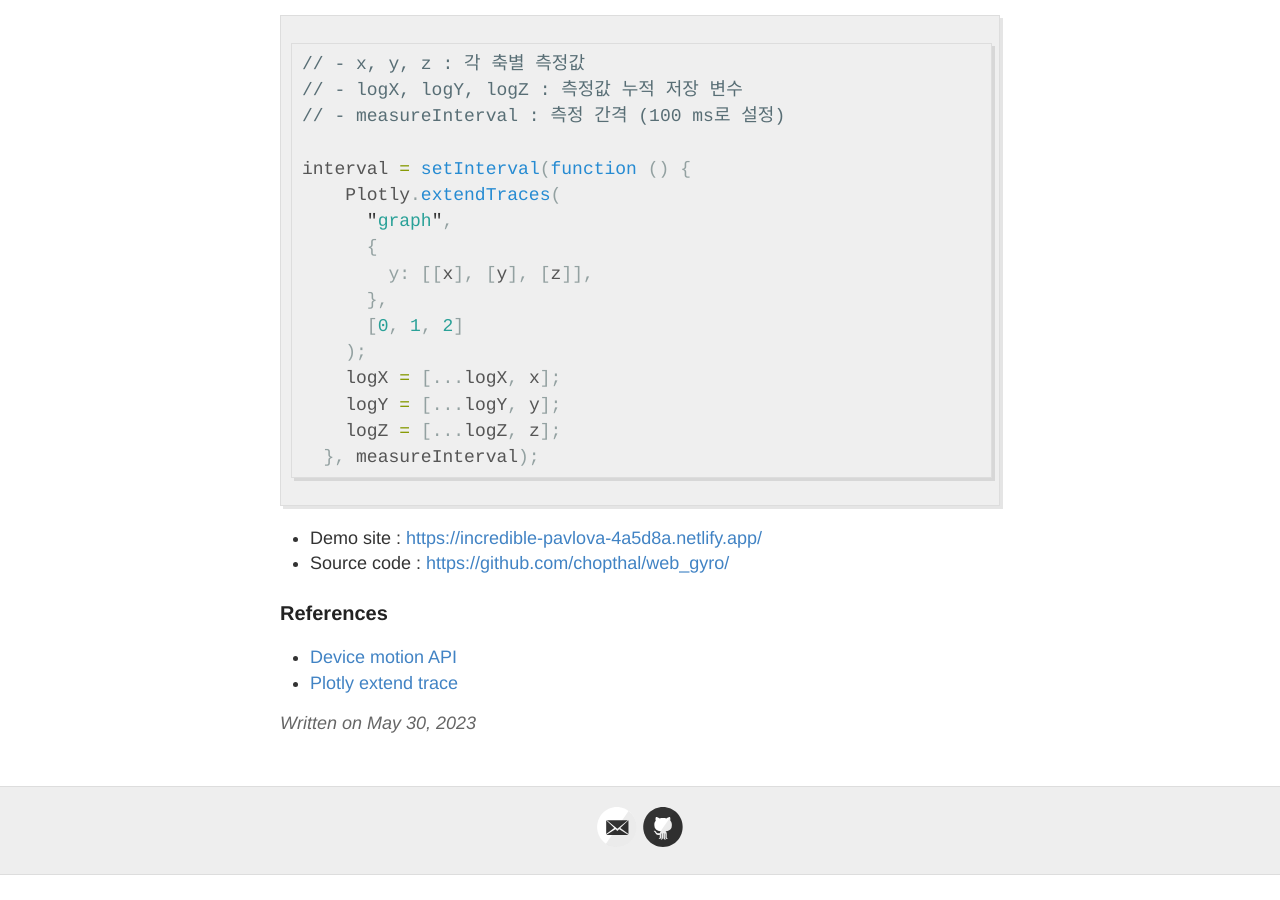
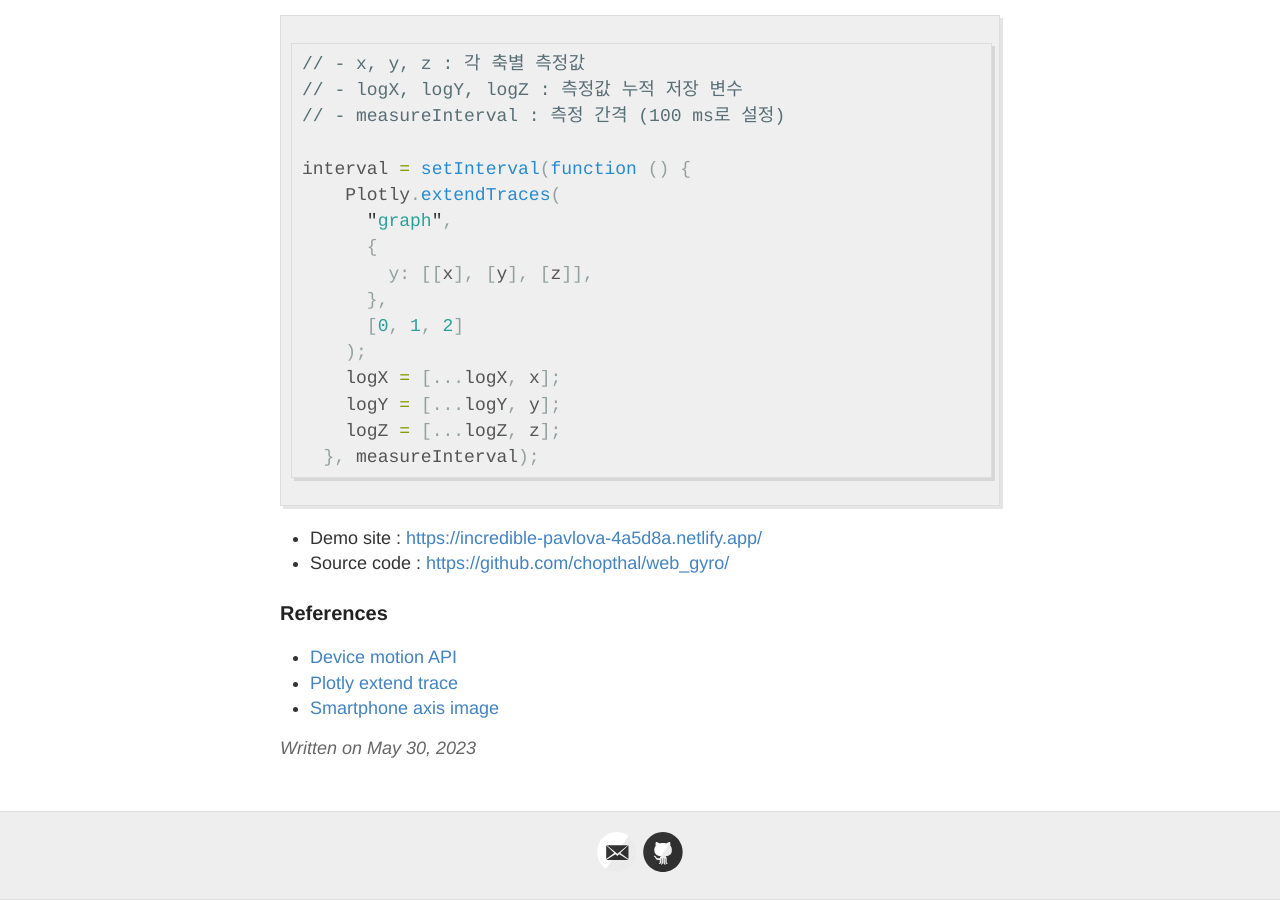
Before and after one commit to chopthal/chopthal.github.io, a Jekyll site: the page built from _posts/2023-5-30-230530_1.md, in a window 1280 px wide and 900 px high, scrolled down 684 px. Built offline with Jekyll 4.4.1, drawn with Linux system fonts in a browser that asks for light colours; comment, search, counter and statistics services are not loaded; before the commit the page ends 1559 px from its top, so only the background shows below that.

Commit message:
Chore : Image source reference

```diff
--- a/_posts/2023-5-30-230530_1.md
+++ b/_posts/2023-5-30-230530_1.md
@@ -45,3 +45,4 @@
 ### References
 - [Device motion API](https://developer.mozilla.org/en-US/docs/Web/API/Window/devicemotion_event)
 - [Plotly extend trace](https://plotly.com/javascript/plotlyjs-function-reference/#plotlyextendtraces)
+- [Smartphone axis image](https://kr.mathworks.com/help/supportpkg/android/ref/accelerometer.html)
```
